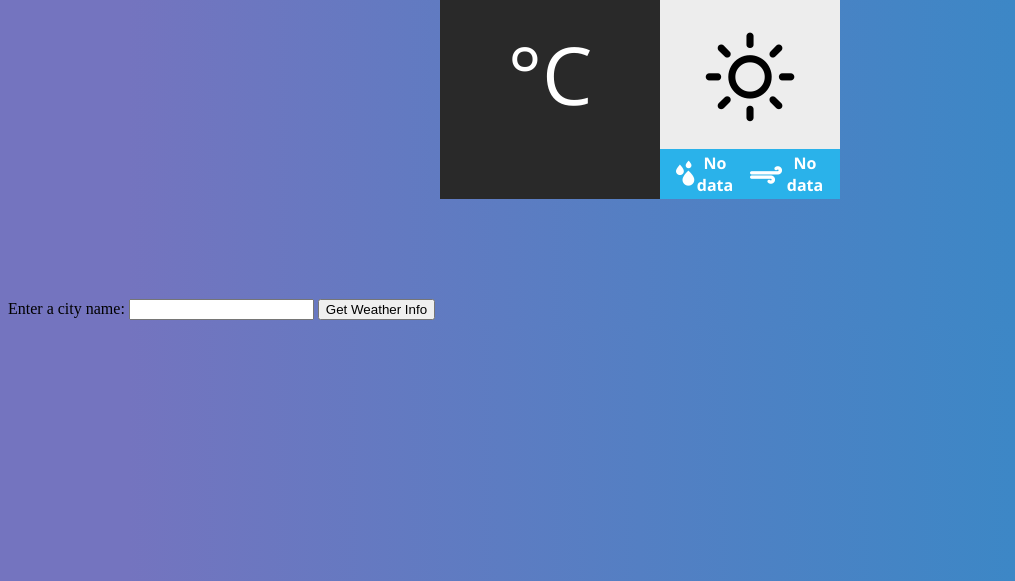
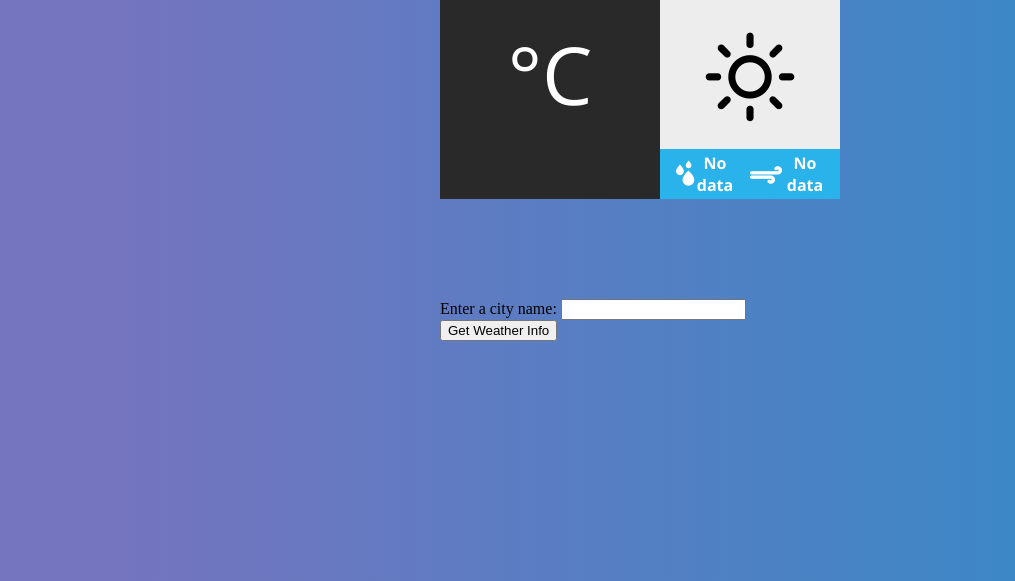
Before and after one commit to Kir4R00t/DjangoWeatherAPP, a Django app: page / in a window 1280 px wide. Shown: the part 101-682 px from the top of the page, without its empty margins (0-1015 px from the left). Run offline with Django 4.2, Linux system fonts and the light colour scheme; some libraries are stand-ins or nearby versions.

Commit message:
working on this bs

```diff
--- a/static/style.css
+++ b/static/style.css
@@ -97,3 +97,8 @@ body {
   position: absolute;
   top: 5px;
 }
+form{
+  width: 400px;
+  margin: 0 auto;
+  position: relative;
+}
```
